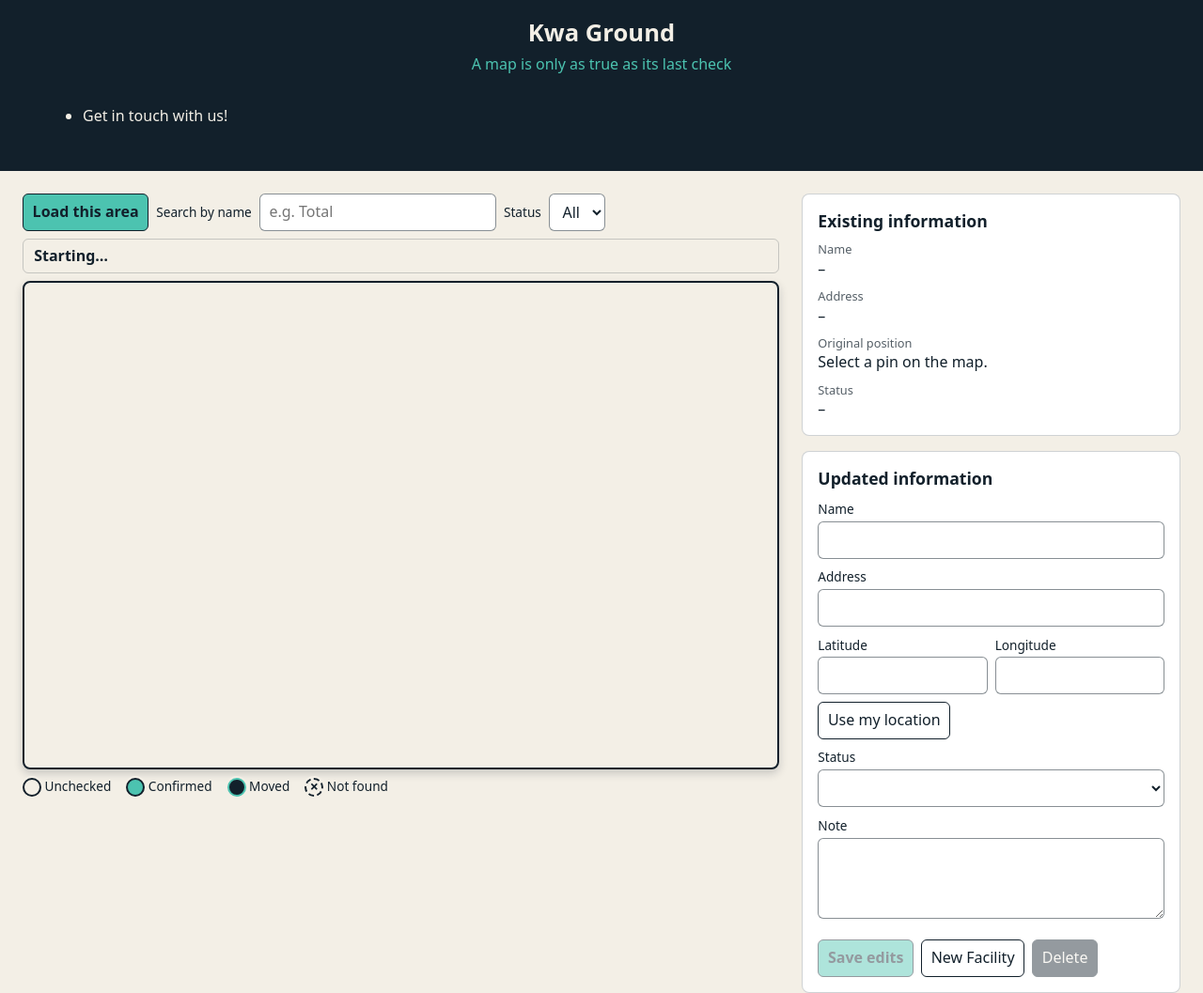
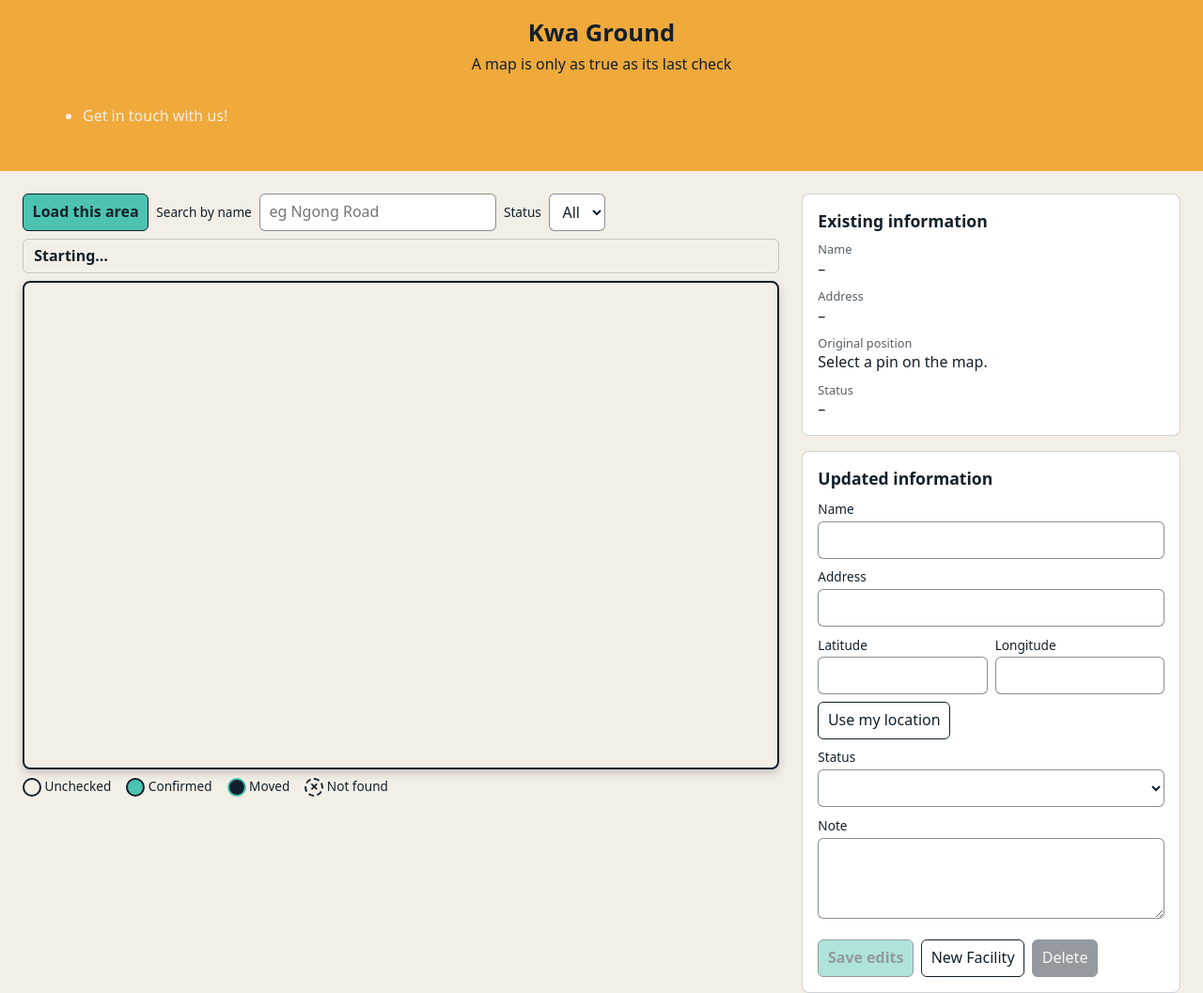
Before and after one commit to andyaketch/Kwa-Ground, a website: page main.html in a window 1280 px wide. Shown: the top 1057 px of the page at 94% size. Drawn offline with nearby package versions, Linux system fonts and the light colour scheme.

Commit message:
html  harmonization

```diff
--- a/main.html
+++ b/main.html
@@ -24,10 +24,11 @@
 
   <main class="layout">
     <section class="map-section" aria-labelledby="map-heading">
+<!-- aria-labelledby - It names a region or block of content so screen readers can announce it during navigation -->
       <div class="toolbar">
         <button type="button" id="load-area" class="primary">Load this area</button>
         <label for="search">Search by name</label>
-        <input type="search" id="search" placeholder="e.g. Total">
+        <input type="search" id="search" placeholder="eg Ngong Road">
         <label for="status-filter">Status</label>
         <select id="status-filter">
           <option value="all">All</option>
@@ -47,7 +48,9 @@
     </section>
 
     <aside class="panels">
+<!-- aside - It is frequently used for sidebars, pull quotes, advertising, or floating control panels -->
       <section aria-labelledby="existing-heading" class="panel">
+<!-- prefixed by 'ex-' -->
         <h2 id="existing-heading">Existing information</h2>
         <dl>
           <dt>Name</dt><dd id="ex-name">–</dd>
@@ -55,6 +58,7 @@
           <dt>Original position</dt><dd id="ex-original">Select a pin on the map.</dd>
           <dt>Status</dt><dd id="ex-status">–</dd>
         </dl>
+<!-- dl>description list, dt>Description Term, and dd>Description Details -->
       </section>
 
       <section aria-labelledby="form-title" class="panel">
--- a/style.css
+++ b/style.css
@@ -28,7 +28,7 @@ a:hover { background: var(--teal); }
 .site-header {
 position: sticky;
 padding: 1rem 1.5rem 0.9rem;
-background: var(--navy);
+background:#f0a93b;
 color: var(--offwhite);
 text-align: center;
 font: var(--main-font);
@@ -38,10 +38,11 @@ font: var(--main-font);
   margin: 0;
   font-size:
   1.6rem;
+  color:#12202b
 }
 .subtitle {
 margin: 0.25rem 0 0;
-color: var(--teal);
+color: #12202b;
 }
 #navbar {
   position:sticky;
```
